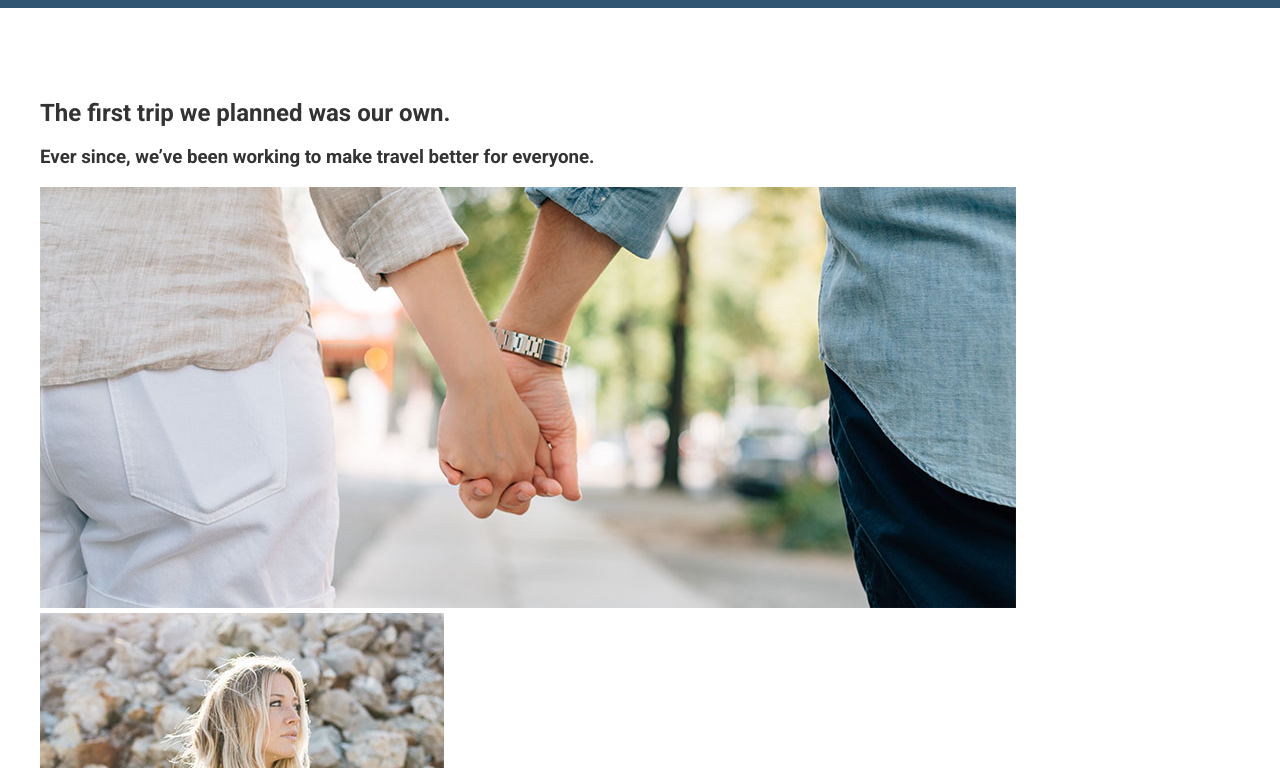
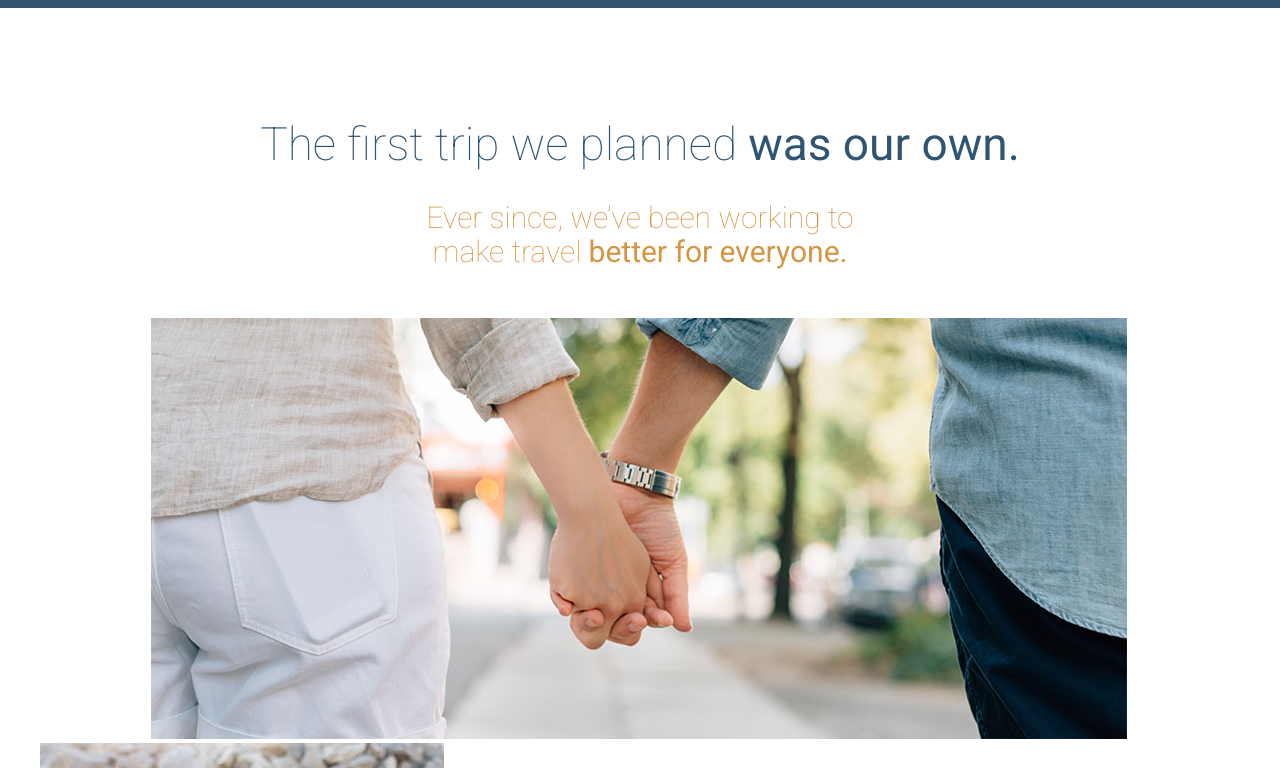
Before and after one commit to majekolaitan/travel-site, a website: page app/index.html in a window 1280 px wide. Shown: the part 772-1540 px from the top of the page. Drawn offline with Linux system fonts and the light colour scheme.

Commit message:
023 Headline Block

```diff
--- /dev/null
+++ b/app/assets/styles/modules/_headline.css
@@ -0,0 +1,47 @@
+.headline {
+	font-weight: 300;
+	font-size: 1.9rem;
+	color: $mainBlue;
+
+	@mixin atSmall {
+		font-size: 2.875rem;
+	}
+
+	&--centered {
+		text-align: center;
+	}
+
+	&--orange {
+		color: $mainOrange;
+	}
+
+	&--small {
+		font-size: 1.2rem;
+
+		@mixin atSmall {
+			font-size: 1.875rem;
+		}
+	}
+
+	&--narrow {
+		max-width: 500px;
+		margin-left: auto;
+		margin-right: auto;
+	}
+
+	&--light {
+		font-weight: 100;
+	}
+
+	strong {
+		font-weight: 400;
+	}
+
+	&--b-margin-small {
+		margin-bottom: .5em;
+	}
+
+	&--b-margin-large {
+		margin-bottom: 1.6em;
+	}
+}
--- a/app/assets/styles/modules/_page-section.css
+++ b/app/assets/styles/modules/_page-section.css
@@ -1,3 +1,12 @@
 .page-section {
-	padding: 4.5rem 0;
+	padding: 1.2rem 0;
+
+	@mixin atMedium {
+		padding: 4.5rem 0;
+	}
+
+	&--blue {
+		background-color: $mainBlue;
+		color: #FFF;
+	}
 }
--- a/app/assets/styles/modules/_wrapper.css
+++ b/app/assets/styles/modules/_wrapper.css
@@ -4,4 +4,13 @@
 	max-width: 1200px;
 	margin-left: auto;
 	margin-right: auto;
+
+	&--medium {
+		max-width: 978px;
+	}
+
+	.wrapper {
+		padding-left: 0;
+		padding-right: 0;
+	}
 }
--- a/app/assets/styles/styles.css
+++ b/app/assets/styles/styles.css
@@ -6,3 +6,4 @@
 @import "modules/_btn";
 @import "modules/_wrapper";
 @import "modules/_page-section";
+@import "modules/_headline";
--- a/app/index.html
+++ b/app/index.html
@@ -40,18 +40,21 @@
 
   <div id="our-beginning" class="page-section">
     <div class="wrapper">
-      <h2>The first trip we planned was our own.</h2>
-      <h3>Ever since, we&rsquo;ve been working to make travel better for everyone.</h3>
+      <h2 class="headline headline--centered headline--light headline--b-margin-small">The first trip we planned <strong>was our own.</strong></h2>
+      <h3 class="headline headline--centered headline--orange headline--small headline--narrow headline--light headline--b-margin-large">Ever since, we&rsquo;ve been working to make travel <strong>better for everyone.</strong></h3>
+      <div class="wrapper wrapper--medium">
         <img src="assets/images/first-trip.jpg" alt="Couple walking down a street.">
+      </div>
       <img src="assets/images/our-start.jpg" alt="Our founder, Jane Doe">
-      <h2>Here&rsquo;s how we got started&hellip;</h2>
+      <h2 class="headline">Here&rsquo;s how we got started&hellip;</h2>
       <p>Lorem ipsum dolor sit amet, consectetur adipisicing elit, sed do eiusmod tempor incididunt ut labore et dolore magna aliqua. Ut enim ad minim veniam, <a href="#">quis nostrud exercitation</a> ullamco laboris nisi ut aliquip ex ea commodo consequat. Duis aute irure dolor in reprehenderit in voluptate velit esse cillum dolore eu fugiat nulla pariatur. Excepteur sint occaecat cupidatat non proident, sunt in culpa qui officia deserunt mollit anim id est laborum.</p>
       <p>Duis aute irure dolor in <strong>reprehenderit in</strong> voluptate velit esse cillum dolore eu fugiat nulla pariatur. Excepteur sint occaecat cupidatat non proident, sunt in culpa qui officia deserunt mollit anim id est laborum. Lorem ipsum dolor sit amet, consectetur adipisicing elit, sed do eiusmod tempor incididunt ut labore et dolore magna aliqua.</p>
       <p>Duis aute irure dolor in reprehenderit in voluptate velit esse cillum dolore eu fugiat nulla pariatur. Excepteur sint occaecat cupidatat non proident, sunt in culpa qui officia deserunt mollit anim id est laborum velit esse cillum <strong>dolore eu fugiat.</strong></p>
     </div>
   </div>
 
-  <div id="features">
+  <div id="features" class="page-section page-section--blue">
+    <div class="wrapper">
       <img src="assets/images/icons/star.svg">
       <h2>Our Features</h2>
 
@@ -70,6 +73,7 @@
       <img src="assets/images/icons/fire.svg">
       <h3>Survival Kit</h3>
       <p>Everytime you book an escape with us we send you a survival kit with the finest materials. The kit will allow you to setup a tent, start a fire, scratch your own back and lower your taxes.</p>
+    </div>
   </div>
 
   <div id="testimonials">
--- a/app/temp/styles/styles.css
+++ b/app/temp/styles/styles.css
@@ -555,6 +555,81 @@ img {
 	margin-right: auto;
 }
 
+.wrapper--medium {
+		max-width: 978px;
+	}
+
+.wrapper .wrapper {
+		padding-left: 0;
+		padding-right: 0;
+	}
+
 .page-section {
-	padding: 4.5rem 0;
+	padding: 1.2rem 0;
 }
+
+@media (min-width: 800px) {
+
+.page-section {
+		padding: 4.5rem 0
+}
+	}
+
+.page-section--blue {
+		background-color: #2f5572;
+		color: #FFF;
+	}
+
+.headline {
+	font-weight: 300;
+	font-size: 1.9rem;
+	color: #2f5572;
+}
+
+@media (min-width: 530px) {
+
+.headline {
+		font-size: 2.875rem
+}
+	}
+
+.headline--centered {
+		text-align: center;
+	}
+
+.headline--orange {
+		color: #d59541;
+	}
+
+.headline--small {
+		font-size: 1.2rem;
+	}
+
+@media (min-width: 530px) {
+
+.headline--small {
+			font-size: 1.875rem
+	}
+	}
+
+.headline--narrow {
+		max-width: 500px;
+		margin-left: auto;
+		margin-right: auto;
+	}
+
+.headline--light {
+		font-weight: 100;
+	}
+
+.headline strong {
+		font-weight: 400;
+	}
+
+.headline--b-margin-small {
+		margin-bottom: .5em;
+	}
+
+.headline--b-margin-large {
+		margin-bottom: 1.6em;
+	}
```
Lines whose indentation alone changed are shown as unchanged.
